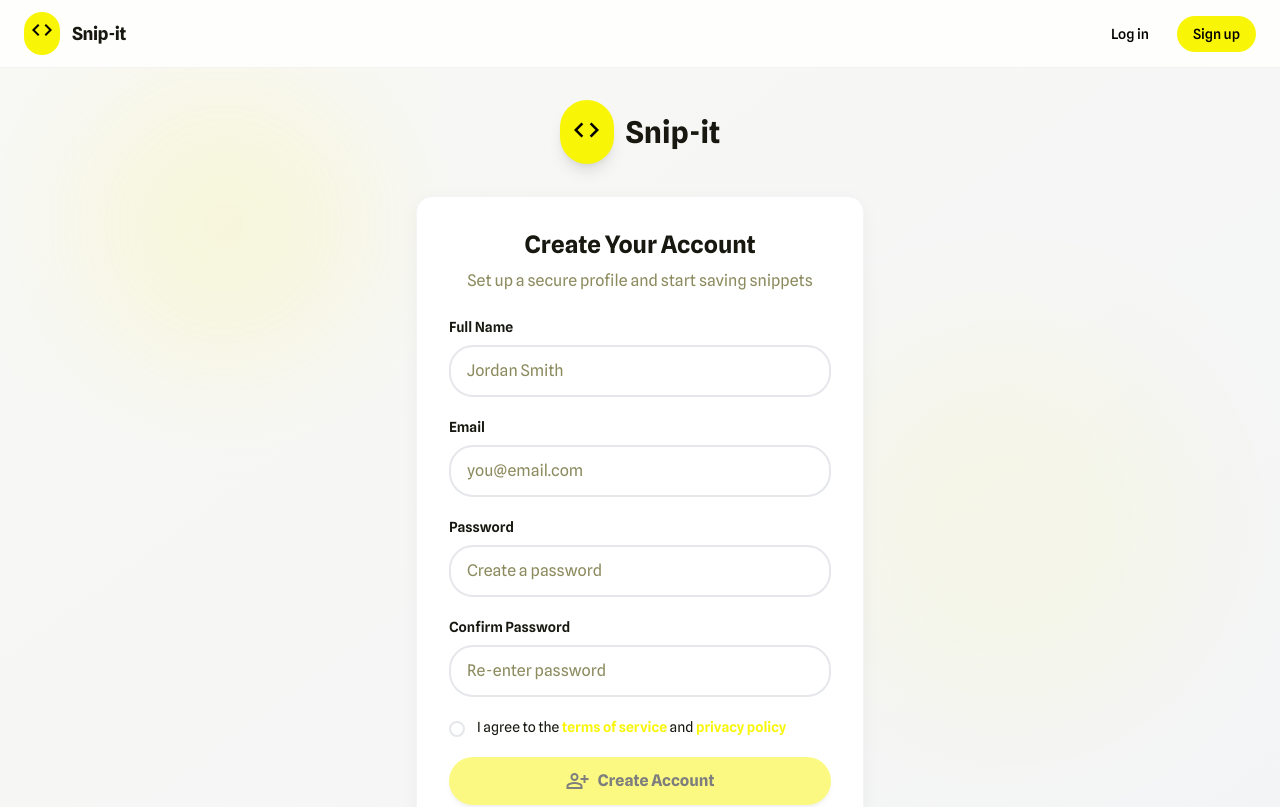
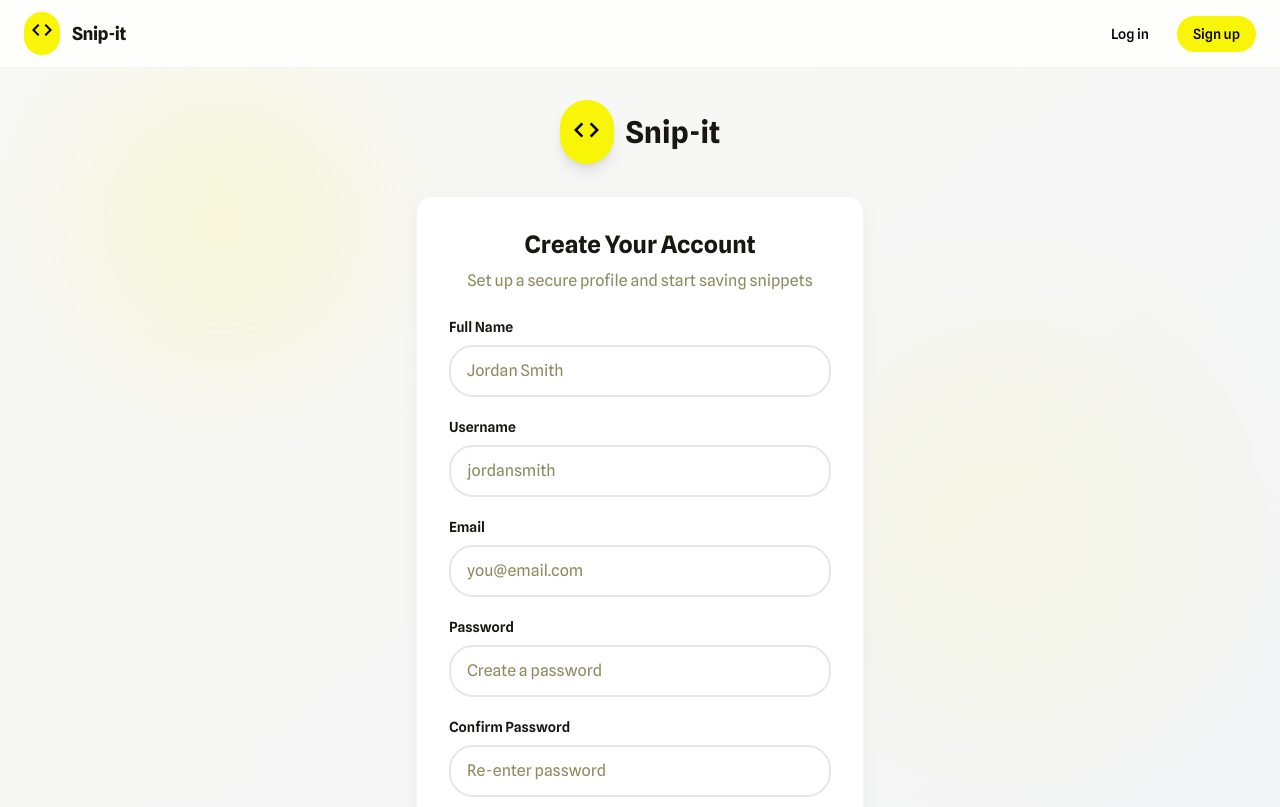
Before and after one commit to BassemArfaoui/snip-it-client, an Angular app: page /signup in a window 1280 px wide. Shown: the top 807 px of the page. Built offline with nearby package versions, Linux system fonts and the light colour scheme.

Commit message:
added username to signup

```diff
--- a/src/app/signup-page/signup-page.component.html
+++ b/src/app/signup-page/signup-page.component.html
@@ -48,6 +48,28 @@
             }
             @if (fullName?.hasError('minlength') && fullName?.touched) {
               <span class="text-red-500 text-xs mt-1 block">Full name must be at least 3 characters</span>
+            }
+          </div>
+
+          <!-- Username Input -->
+          <div>
+            <label for="username" class="block text-sm font-semibold text-text-main dark:text-white mb-2">
+              Username
+            </label>
+            <input
+              type="text"
+              id="username"
+              formControlName="username"
+              autocomplete="username"
+              placeholder="jordansmith"
+              class="w-full px-4 py-3 rounded-lg border-2 border-gray-200 dark:border-white/10 bg-white dark:bg-white/5 text-text-main dark:text-white placeholder-text-muted focus:border-primary focus:outline-none focus:ring-2 focus:ring-primary/20 transition-all"
+              [class.border-red-500]="username?.invalid && username?.touched"
+            />
+            @if (username?.hasError('required') && username?.touched) {
+              <span class="text-red-500 text-xs mt-1 block">Username is required</span>
+            }
+            @if (username?.hasError('minlength') && username?.touched) {
+              <span class="text-red-500 text-xs mt-1 block">Username must be at least 3 characters</span>
             }
           </div>
 
--- a/src/app/signup-page/signup-page.component.ts
+++ b/src/app/signup-page/signup-page.component.ts
@@ -47,6 +47,7 @@ export class SignupPageComponent implements OnInit {
     this.signupForm = this.fb.group(
       {
         fullName: ['', [Validators.required, Validators.minLength(3)]],
+        username: ['', [Validators.required, Validators.minLength(3)]],
         email: ['', [Validators.required, Validators.email]],
         password: ['', [Validators.required, Validators.minLength(8)]],
         confirm: ['', [Validators.required, Validators.minLength(8)]],
@@ -62,6 +63,10 @@ export class SignupPageComponent implements OnInit {
 
   get fullName() {
     return this.signupForm.get('fullName');
+  }
+
+  get username() {
+    return this.signupForm.get('username');
   }
 
   get email() {
@@ -95,7 +100,7 @@ export class SignupPageComponent implements OnInit {
 
     this.authService.register({
       email: formVal.email,
-      username: formVal.email.split('@')[0],
+      username: formVal.username,
       password: formVal.password,
       fullName: formVal.fullName
     }).subscribe({
```
